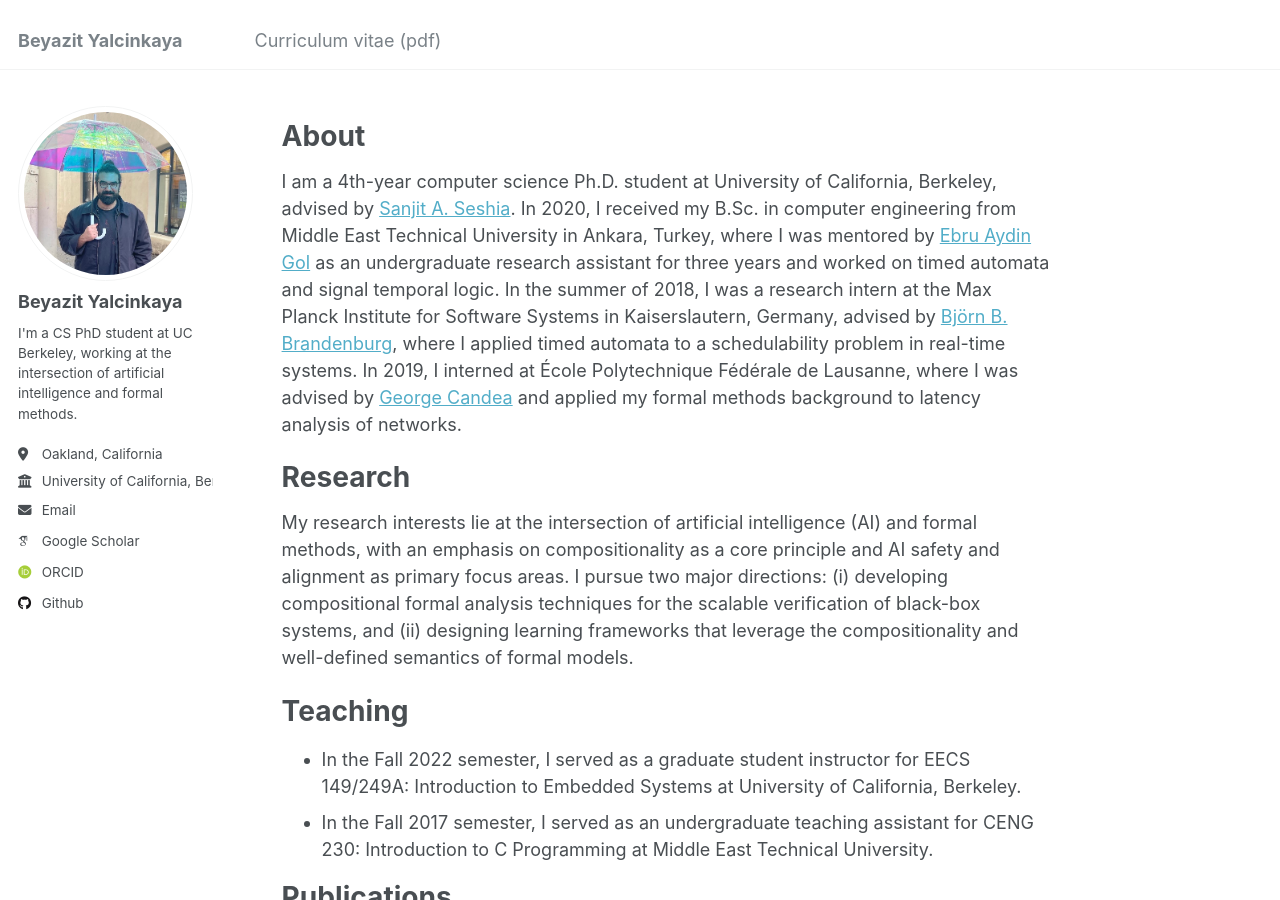
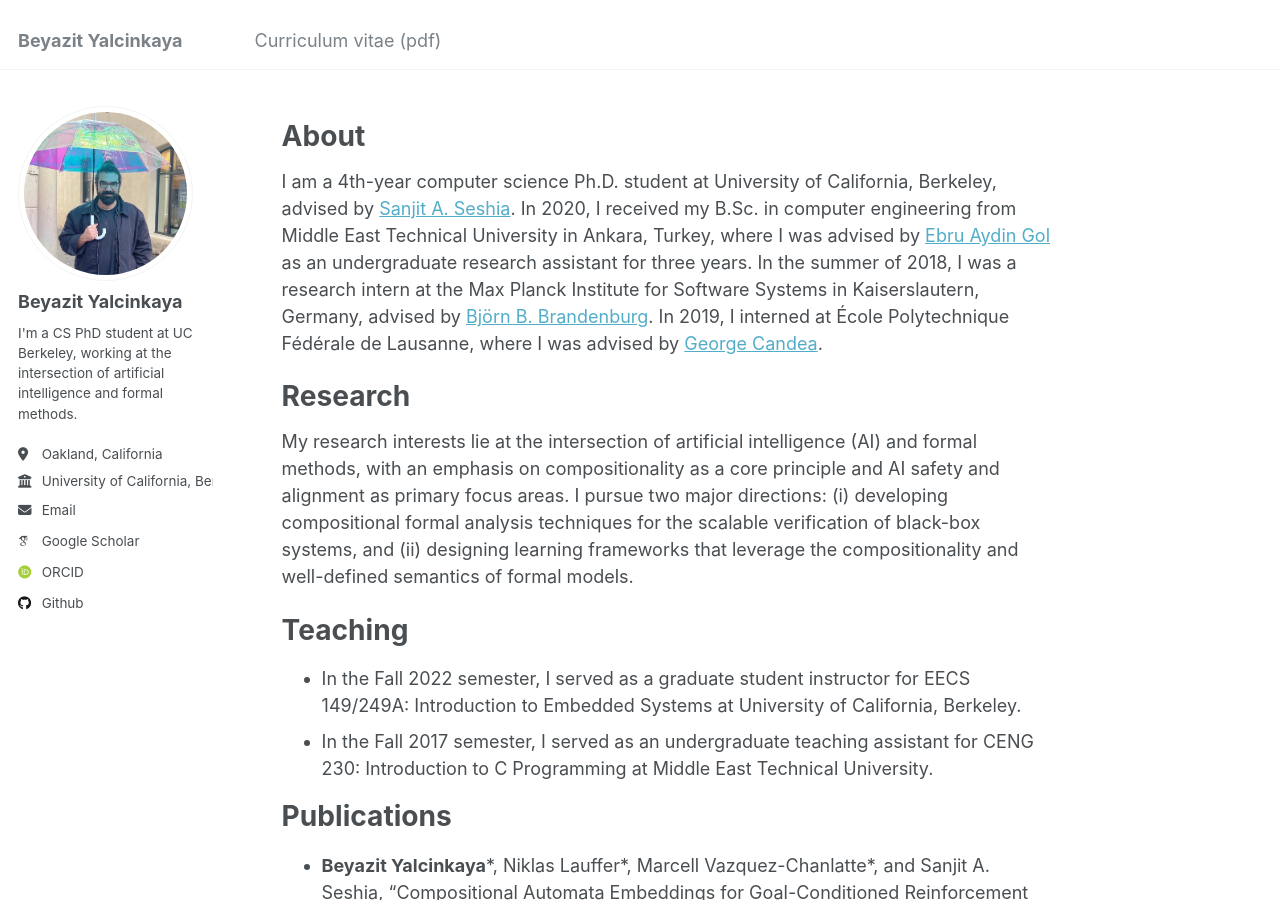
Before and after one commit to beyazit-y/beyazit-y.github.io, a Jekyll site: the page built from _pages/about.md, in a window 1280 px wide and 900 px high. Built offline with Jekyll 4.4.1, drawn with Linux system fonts in a browser that asks for light colours; some web fonts are replaced.

Commit message:
Update info

```diff
--- a/_includes/footer/custom.html
+++ b/_includes/footer/custom.html
@@ -1,3 +1,3 @@
 <!-- start custom footer snippets -->
-<a href="/sitemap/">Sitemap</a>
+<!-- <a href="/sitemap/">Sitemap</a> -->
 <!-- end custom footer snippets -->
--- a/_pages/about.md
+++ b/_pages/about.md
@@ -6,7 +6,7 @@ author_profile: true
 
 # About
 
-I am a 4th-year computer science Ph.D. student at University of California, Berkeley, advised by [Sanjit A. Seshia](https://people.eecs.berkeley.edu/~sseshia/). In 2020, I received my B.Sc. in computer engineering from Middle East Technical University in Ankara, Turkey, where I was mentored by [Ebru Aydin Gol](https://cps.ceng.metu.edu.tr/people/ebru-aydin-gol/) as an undergraduate research assistant for three years and worked on timed automata and signal temporal logic. In the summer of 2018, I was a research intern at the Max Planck Institute for Software Systems in Kaiserslautern, Germany, advised by [Björn B. Brandenburg](https://people.mpi-sws.org/~bbb/), where I applied timed automata to a schedulability problem in real-time systems. In 2019, I interned at École Polytechnique Fédérale de Lausanne, where I was advised by [George Candea](https://dslab.epfl.ch/people/candea/) and applied my formal methods background to latency analysis of networks.
+I am a 4th-year computer science Ph.D. student at University of California, Berkeley, advised by [Sanjit A. Seshia](https://people.eecs.berkeley.edu/~sseshia/). In 2020, I received my B.Sc. in computer engineering from Middle East Technical University in Ankara, Turkey, where I was advised by [Ebru Aydin Gol](https://cps.ceng.metu.edu.tr/people/ebru-aydin-gol/) as an undergraduate research assistant for three years. In the summer of 2018, I was a research intern at the Max Planck Institute for Software Systems in Kaiserslautern, Germany, advised by [Björn B. Brandenburg](https://people.mpi-sws.org/~bbb/). In 2019, I interned at École Polytechnique Fédérale de Lausanne, where I was advised by [George Candea](https://dslab.epfl.ch/people/candea/).
 
 # Research
 
```
